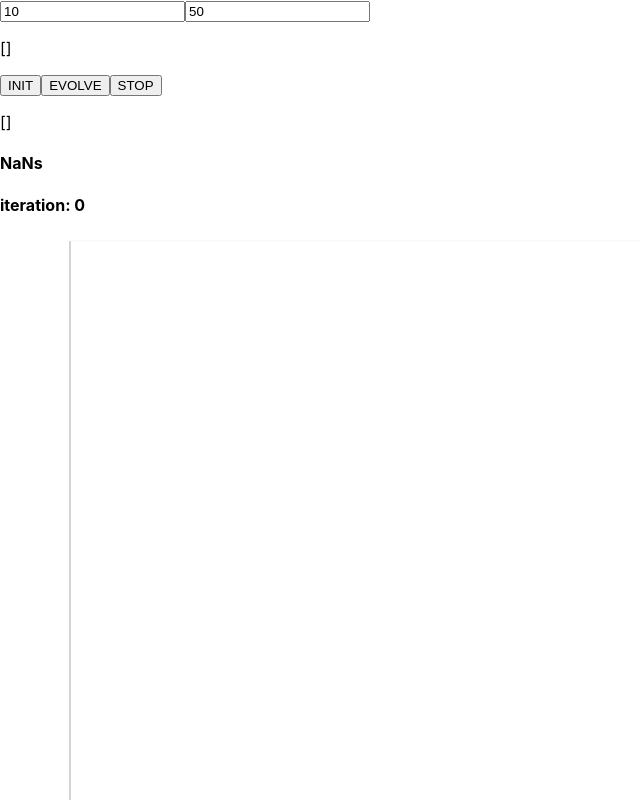
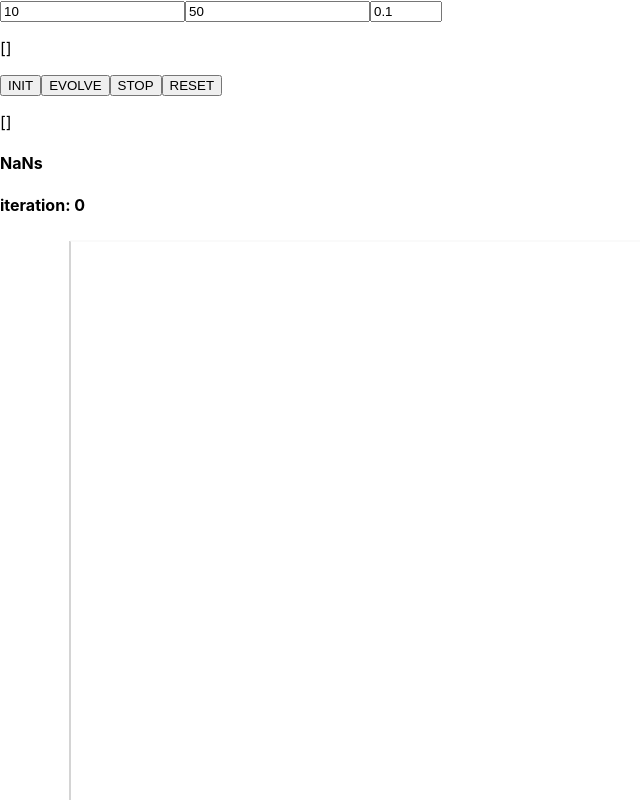
Before and after one commit to Bar-Maz/react-genetic-algorithm, a React (Create React App) app: page / in a window 1280 px wide. Shown: the top 800 px of the page, without its empty margins (0-640 px from the left). Built offline with nearby package versions, Linux system fonts and the light colour scheme.

Commit message:
Added reset button

```diff
--- a/src/App.js
+++ b/src/App.js
@@ -25,13 +25,13 @@ const colors = scaleOrdinal(schemeCategory10).range();
 const initialState = {
     stop: true,
     best: [],
-    v: 0,
     data: [],
     processors: [],
     iter: 0,
     table: [],
     processesCount: 50,
     processorsCount: 10,
+    mutationFactor: 0.1,
 };
 class App extends React.Component {
     constructor(props) {
@@ -42,16 +42,16 @@ class App extends React.Component {
         this.inc = 0;
     }
 
-    init = () => {
+    init = (resetTable=true) => {
         this.setState(
             {
                 ...initialState,
                 processesCount: this.state.processesCount,
                 processorsCount: this.state.processorsCount,
-                table: seed(
+                table: resetTable?seed(
                     this.state.processesCount,
                     this.state.processorsCount
-                ),
+                ):this.state.table,
                 processors: this.labelProcessors(
                     new Array(this.state.processorsCount).fill(0)
                 ),
@@ -59,7 +59,8 @@ class App extends React.Component {
             () => {
                 const config = {
                     mutationFunction: mutationFunction(
-                        this.state.processorsCount
+                        this.state.processorsCount,
+                        this.state.mutationFactor
                     ),
                     crossoverFunction: crossoverFunction,
                     fitnessFunction: fitnessFunction(
@@ -132,7 +133,7 @@ class App extends React.Component {
                         stop:
                             this.state.iter > 1000 &&
                             -bestScore ===
-                                this.state.data[this.state.iter / 10 - 100]
+                                this.state.data[this.state.iter / 10 - 90]
                                     .best,
                         best: best,
                         processors: this.labelProcessors(processors),
@@ -156,6 +157,10 @@ class App extends React.Component {
         this.setState({ processesCount: parseInt(e.target.value) });
     };
 
+    setMutationFactor = (e) => {
+        this.setState({ mutationFactor: parseFloat(e.target.value) });
+    };
+
     startEvolution = () => {
         this.setState({ stop: false }, this.evolve);
     };
@@ -163,6 +168,8 @@ class App extends React.Component {
     stopEvolution = () => {
         this.setState({ stop: true });
     };
+
+    reset = () => this.init(false)
 
     labelProcessors = (processors) =>
         processors.map((proc, i) => ({ label: i, value: proc }));
@@ -174,16 +181,27 @@ class App extends React.Component {
                     value={this.state.processorsCount}
                     onChange={this.setProcessorsCount}
                     type="number"
+                    min="0"
                 />
                 <input
                     value={this.state.processesCount}
                     onChange={this.setProcessesCount}
                     type="number"
+                    min="0"
+                />
+                <input
+                    value={this.state.mutationFactor}
+                    onChange={this.setMutationFactor}
+                    type="number"
+                    step="0.01"
+                    min="0"
+                    max="1"
                 />
                 <p>{JSON.stringify(this.state.table)}</p>
                 <button onClick={this.init}>INIT</button>
                 <button onClick={this.startEvolution}>EVOLVE</button>
                 <button onClick={this.stopEvolution}>STOP</button>
+                <button onClick={this.reset}>RESET</button>
                 <p>{JSON.stringify(this.state.best)}</p>
                 <h4>{this.state.bestScore * -1 + "s"}</h4>
                 <h4>{"iteration: " + this.state.iter}</h4>
```
